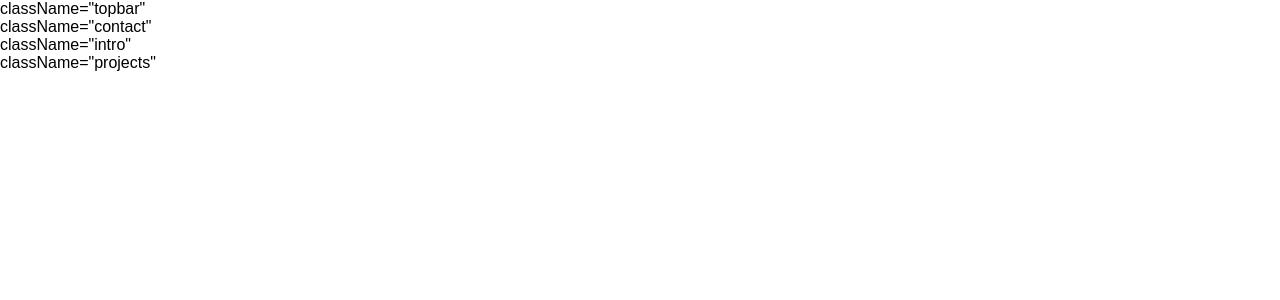
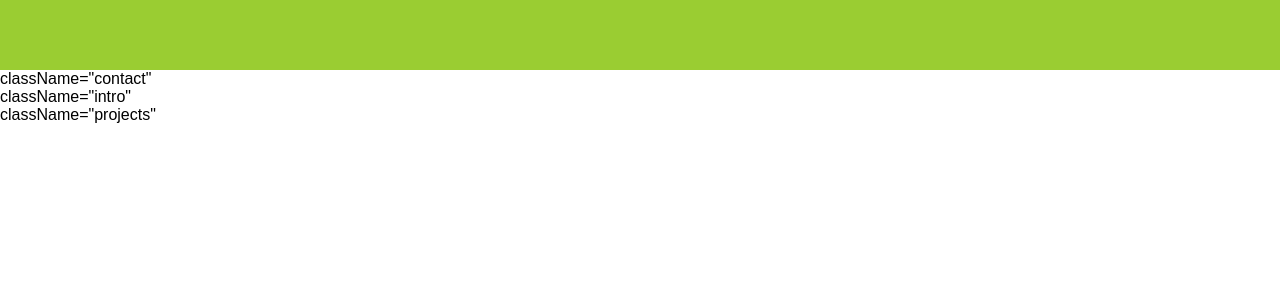
Before and after one commit to jamesfranklinnetsec/portfolio-swa, a React (Create React App) app: page / in a window 1280 px wide. Shown: the top 300 px of the page. Built offline with nearby package versions, Linux system fonts and the light colour scheme.

Commit message:
syntax error

```diff
--- a/src/components/topbar/Topbar.jsx
+++ b/src/components/topbar/Topbar.jsx
@@ -2,7 +2,7 @@ import "./topbar.scss"
 
 export default function Topbar() {
   return (
-    <div> className="topbar"
+    <div className="topbar">
 
     </div>
   )
```
